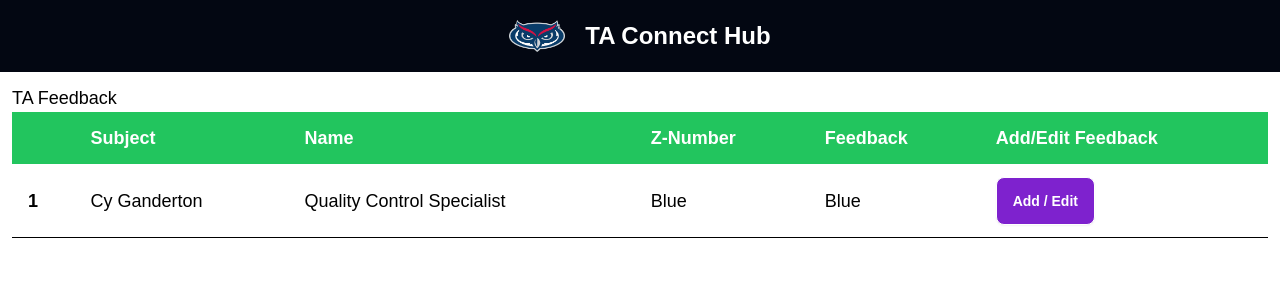
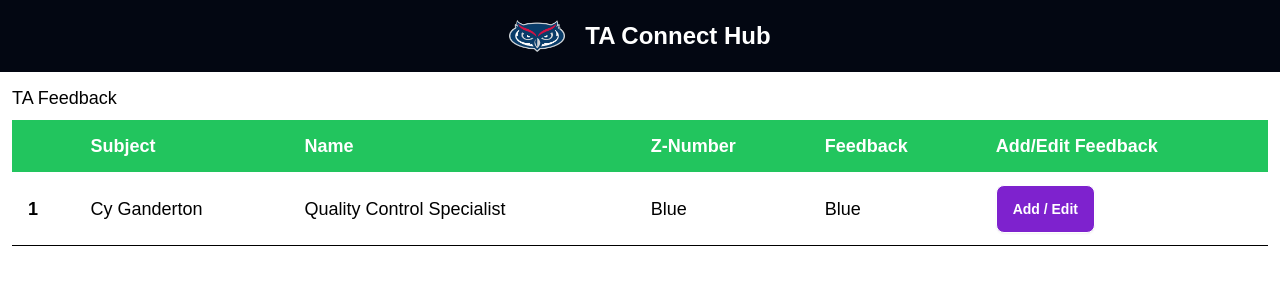
Before and after one commit to vasasowjanya/TAConnectHubFrontEnd, a React (Vite) app: page /dashboard/ta-feedback in a window 1280 px wide. Shown: the top 300 px of the page. Built offline with nearby package versions, Linux system fonts and the light colour scheme; sample sign-in values are in the browser's storage.

Commit message:
instructor ui done

```diff
--- a/src/app/pages/dashboardpages/TaFeedback.tsx
+++ b/src/app/pages/dashboardpages/TaFeedback.tsx
@@ -4,7 +4,7 @@ const TaFeedback = () => {
   return (
     <div>
       <h1 className="text-lg">TA Feedback</h1>
-      <div>
+      <div className="mt-2">
         <div className="overflow-x-auto">
           <table className="table">
             {/* head */}
```
